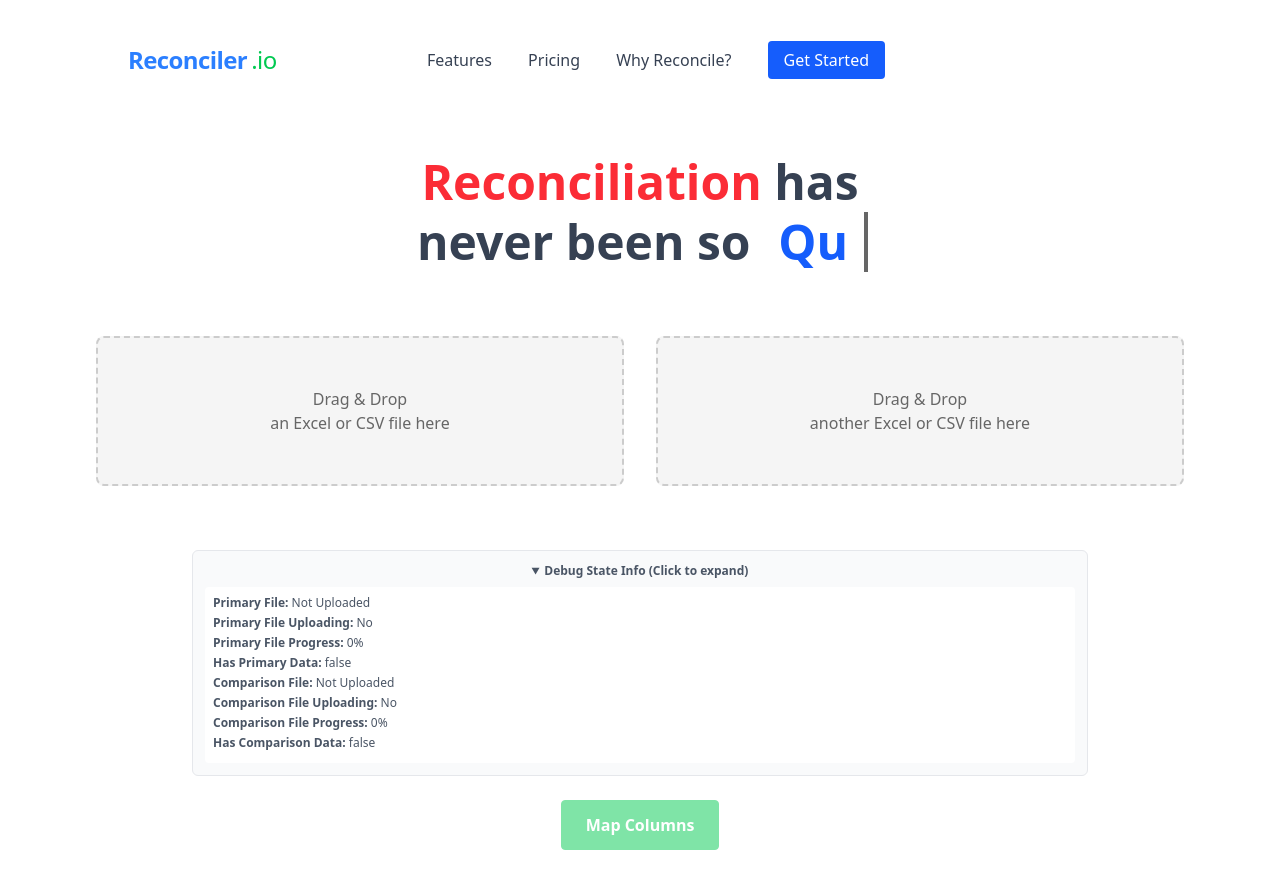
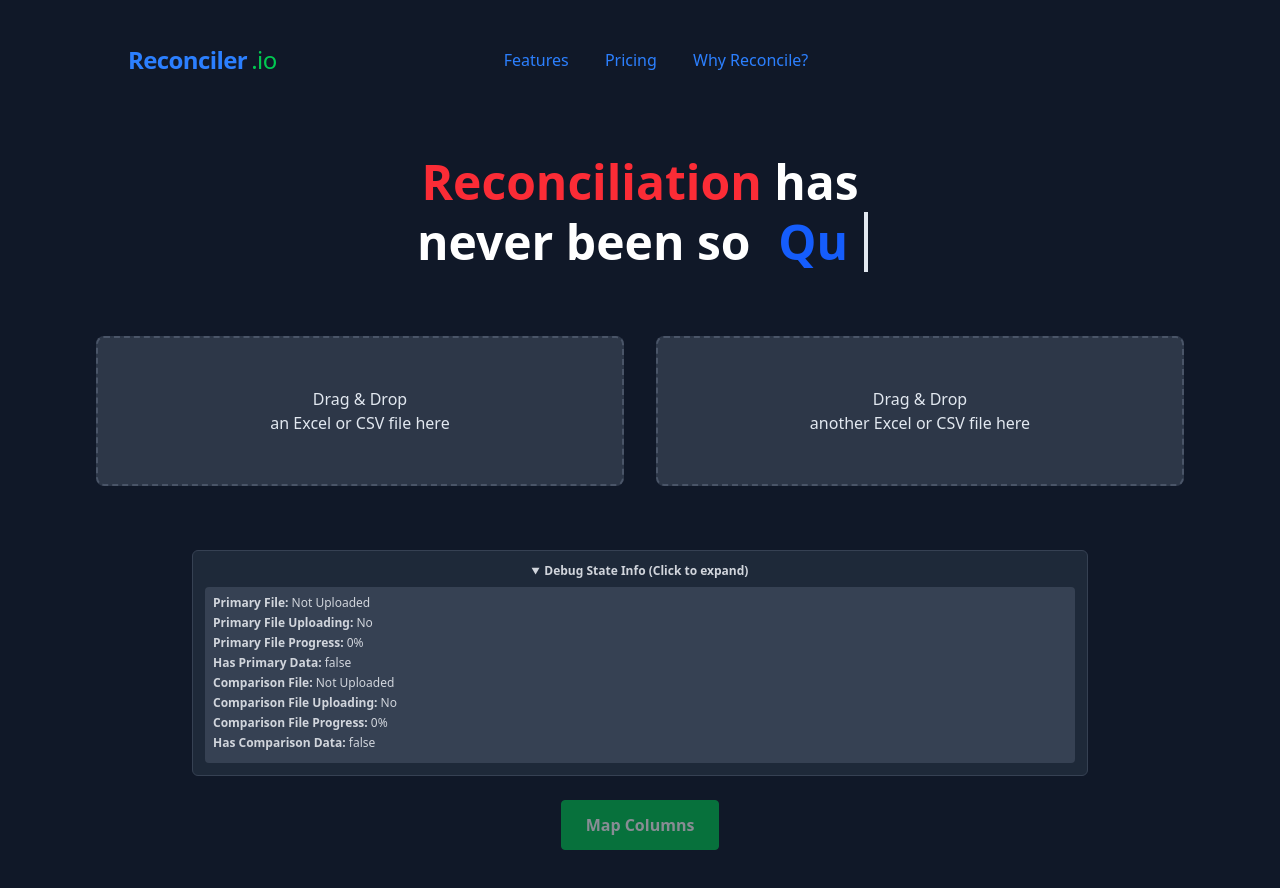
Before and after one commit to nkasozi/reconciler.io, a SvelteKit app: page /upload in a window 1280 px wide. Both pictures are taken after a click on the heading "Debug State Info (Click to expand)". Shown: the top 888 px of the page. Built offline with nearby package versions, Linux system fonts and the light colour scheme.

Commit message:
initial working pricing and why reconcile pages

```diff
--- a/src/routes/+layout.svelte
+++ b/src/routes/+layout.svelte
@@ -32,7 +32,7 @@
 </script>
 
 <!-- Main layout with navigation -->
-<div class="h-screen bg-white text-gray-700">
+<div class="h-screen bg-gray-900 text-white">
 	<!-- Navigation -->
 	<nav class="mx-auto w-full max-w-xl pt-8 md:max-w-2xl lg:max-w-4xl xl:max-w-5xl">
 		<div class="container px-8 py-2 lg:px-0">
@@ -47,7 +47,7 @@
 							<!-- Mobile menu button -->
 							<button
 								type="button"
-								class="cursor-pointer px-2 text-gray-700 hover:text-red-500 focus:text-red-500 focus:outline-none"
+								class="cursor-pointer px-2 text-white hover:text-red-500 focus:text-red-500 focus:outline-none"
 								aria-label="Toggle mobile menu"
 								on:click={() => {
 									console.log('Menu button clicked');
@@ -69,23 +69,18 @@
 				<div class="hidden md:block">
 					<a
 						href="/features"
-						class="ml-8 font-medium text-gray-700 transition duration-150 ease-in-out hover:text-blue-600 focus:text-blue-600 focus:outline-none dark:text-gray-200 dark:hover:text-blue-400 dark:focus:text-blue-400"
+						class="ml-8 font-medium text-blue-500 transition duration-150 ease-in-out hover:text-blue-600 focus:text-blue-600 focus:outline-none dark:text-blue-400 dark:hover:text-blue-300 dark:focus:text-blue-300"
 						>Features</a
 					>
 					<a
 						href="/pricing"
-						class="ml-8 font-medium text-gray-700 transition duration-150 ease-in-out hover:text-blue-600 focus:text-blue-600 focus:outline-none dark:text-gray-200 dark:hover:text-blue-400 dark:focus:text-blue-400"
+						class="ml-8 font-medium text-blue-500 transition duration-150 ease-in-out hover:text-blue-600 focus:text-blue-600 focus:outline-none dark:text-blue-400 dark:hover:text-blue-300 dark:focus:text-blue-300"
 						>Pricing</a
 					>
 					<a
 						href="/why-reconcile"
-						class="ml-8 font-medium text-gray-700 transition duration-150 ease-in-out hover:text-blue-600 focus:text-blue-600 focus:outline-none dark:text-gray-200 dark:hover:text-blue-400 dark:focus:text-blue-400"
+						class="ml-8 font-medium text-blue-500 transition duration-150 ease-in-out hover:text-blue-600 focus:text-blue-600 focus:outline-none dark:text-blue-400 dark:hover:text-blue-300 dark:focus:text-blue-300"
 						>Why Reconcile?</a
-					>
-					<a
-						href="/upload"
-						class="ml-8 px-4 py-2 bg-blue-600 text-white rounded hover:bg-blue-700 transition duration-150 ease-in-out"
-						>Get Started</a
 					>
 				</div>
 <!--				<div-->
@@ -113,7 +108,7 @@
 		{#if mobileNavOpen}
 			<div class="absolute inset-x-0 top-0 z-[9999] p-2 md:hidden">
 				<div class="origin-top-right transform rounded-lg shadow-md transition">
-					<div class="overflow-hidden rounded-lg bg-white shadow-xs">
+					<div class="overflow-hidden rounded-lg bg-gray-800 shadow-xs">
 						<div class="flex items-center justify-between px-5 pt-4">
 							<div>
 								<a href="/" title="Transactions Reconciliation tool">
@@ -127,7 +122,7 @@
 								<!-- Close menu button -->
 								<button
 									type="button"
-									class="inline-flex cursor-pointer items-center justify-center rounded-md p-2 text-gray-400 transition duration-150 ease-in-out hover:bg-gray-50 hover:text-gray-700 focus:bg-gray-50 focus:text-gray-700 focus:outline-none"
+									class="inline-flex cursor-pointer items-center justify-center rounded-md p-2 text-gray-400 transition duration-150 ease-in-out hover:bg-gray-700 hover:text-white focus:bg-gray-700 focus:text-white focus:outline-none"
 									aria-label="Close mobile menu"
 									on:click={() => {
 										console.log('Close button clicked');
@@ -148,19 +143,19 @@
 						<div class="px-2 pt-2 pb-3">
 							<a
 								href="/features"
-								class="mt-1 block rounded-md px-3 py-2 text-base font-medium text-gray-700 transition duration-150 ease-in-out hover:bg-gray-50 hover:text-blue-600 focus:bg-gray-50 focus:text-blue-600 focus:outline-none dark:text-gray-200 dark:hover:text-blue-400 dark:focus:text-blue-400"
+								class="mt-1 block rounded-md px-3 py-2 text-base font-medium text-blue-500 transition duration-150 ease-in-out hover:bg-gray-700 hover:text-blue-300 focus:bg-gray-700 focus:text-blue-300 focus:outline-none"
 							>
 								Features
 							</a>
 							<a
 								href="/pricing"
-								class="mt-1 block rounded-md px-3 py-2 text-base font-medium text-gray-700 transition duration-150 ease-in-out hover:bg-gray-50 hover:text-blue-600 focus:bg-gray-50 focus:text-blue-600 focus:outline-none dark:text-gray-200 dark:hover:text-blue-400 dark:focus:text-blue-400"
+								class="mt-1 block rounded-md px-3 py-2 text-base font-medium text-blue-500 transition duration-150 ease-in-out hover:bg-gray-700 hover:text-blue-300 focus:bg-gray-700 focus:text-blue-300 focus:outline-none"
 							>
 								Pricing
 							</a>
 							<a
 								href="/why-reconcile"
-								class="mt-1 block rounded-md px-3 py-2 text-base font-medium text-gray-700 transition duration-150 ease-in-out hover:bg-gray-50 hover:text-blue-600 focus:bg-gray-50 focus:text-blue-600 focus:outline-none dark:text-gray-200 dark:hover:text-blue-400 dark:focus:text-blue-400"
+								class="mt-1 block rounded-md px-3 py-2 text-base font-medium text-blue-500 transition duration-150 ease-in-out hover:bg-gray-700 hover:text-blue-300 focus:bg-gray-700 focus:text-blue-300 focus:outline-none"
 							>
 								Why Reconcile?
 							</a>
@@ -172,7 +167,7 @@
 							</a>
 							<a
 								href="/blog"
-								class="mt-1 block rounded-md px-3 py-2 text-base font-medium text-gray-700 transition duration-150 ease-in-out hover:bg-gray-50 hover:text-red-400 focus:bg-gray-50 focus:text-red-400 focus:outline-none"
+								class="mt-1 block rounded-md px-3 py-2 text-base font-medium text-white transition duration-150 ease-in-out hover:bg-gray-700 hover:text-blue-300 focus:bg-gray-700 focus:text-blue-300 focus:outline-none"
 							>
 								Blog
 							</a>
@@ -180,13 +175,13 @@
 						<div>
 							<a
 								href="/login"
-								class="block w-full bg-gray-50 px-5 py-3 text-center font-medium text-gray-700 transition duration-150 ease-in-out hover:bg-red-600 hover:text-pink-100 focus:bg-gray-50 focus:text-indigo-700 focus:outline-none"
+								class="block w-full bg-gray-700 px-5 py-3 text-center font-medium text-white transition duration-150 ease-in-out hover:bg-red-600 hover:text-pink-100 focus:outline-none"
 							>
 								Login
 							</a>
 							<a
 								href="/signup"
-								class="block w-full bg-red-400 px-5 py-3 text-center font-medium text-white transition duration-150 ease-in-out hover:bg-red-600 hover:text-pink-100 focus:bg-gray-50 focus:text-indigo-700 focus:outline-none"
+								class="block w-full bg-red-400 px-5 py-3 text-center font-medium text-white transition duration-150 ease-in-out hover:bg-red-600 hover:text-pink-100 focus:outline-none"
 							>
 								Sign Up
 							</a>
@@ -225,7 +220,7 @@
 		height: 400px;
 		left: -200px;
 		top: -100px;
-		background: rgb(0 0 0 / 0.1);
+		background: rgb(255 255 255 / 0.05);
 		animation: pulse-1 15s ease-in-out infinite alternate;
 	}
 
@@ -234,7 +229,7 @@
 		height: 600px;
 		right: -300px;
 		top: -200px;
-		background: rgb(0 0 0 / 0.1);
+		background: rgb(255 255 255 / 0.05);
 		animation: pulse-2 20s ease-in-out infinite alternate;
 	}
 
@@ -243,7 +238,7 @@
 		height: 300px;
 		left: 10%;
 		bottom: 10%;
-		background: rgb(0 0 0 / 0.1);
+		background: rgb(255 255 255 / 0.05);
 		animation: pulse-3 12s ease-in-out infinite alternate;
 	}
 
@@ -252,67 +247,67 @@
 		height: 200px;
 		right: 5%;
 		bottom: 5%;
-		background: rgb(20 20 20 / 0.1);
+		background: rgb(255 255 255 / 0.05);
 		animation: pulse-4 18s ease-in-out infinite alternate;
 	}
 
 	@keyframes pulse-1 {
 		0% {
 			transform: scale(1);
-			opacity: 0.1;
+			opacity: 0.05;
 		}
 		50% {
 			transform: scale(1.1);
-			opacity: 0.15;
+			opacity: 0.08;
 		}
 		100% {
 			transform: scale(1);
-			opacity: 0.1;
+			opacity: 0.05;
 		}
 	}
 
 	@keyframes pulse-2 {
 		0% {
 			transform: scale(1);
-			opacity: 0.08;
+			opacity: 0.04;
 		}
 		50% {
 			transform: scale(1.05);
-			opacity: 0.12;
+			opacity: 0.07;
 		}
 		100% {
 			transform: scale(1);
-			opacity: 0.08;
+			opacity: 0.04;
 		}
 	}
 
 	@keyframes pulse-3 {
 		0% {
 			transform: scale(1);
-			opacity: 0.12;
+			opacity: 0.06;
 		}
 		50% {
 			transform: scale(1.15);
-			opacity: 0.18;
+			opacity: 0.09;
 		}
 		100% {
 			transform: scale(1);
-			opacity: 0.12;
+			opacity: 0.06;
 		}
 	}
 
 	@keyframes pulse-4 {
 		0% {
 			transform: scale(1);
-			opacity: 0.1;
+			opacity: 0.05;
 		}
 		50% {
 			transform: scale(1.2);
-			opacity: 0.16;
+			opacity: 0.08;
 		}
 		100% {
 			transform: scale(1);
-			opacity: 0.1;
+			opacity: 0.05;
 		}
 	}
 </style>
--- a/src/routes/+page.svelte
+++ b/src/routes/+page.svelte
@@ -43,16 +43,17 @@
 	}
 </script>
 
+<div class="min-h-screen bg-gray-900 dark:bg-gray-900 text-white">
 <div class="container mx-auto pt-24 pb-2 text-center">
-	<div class="mb-8 flex justify-center"></div>
+	<div class="flex flex-col justify-center items-center min-h-[80vh]">
 		<h1
-		class="mb-8 px-8 text-2xl leading-tight font-semibold text-gray-700 sm:text-3xl md:text-5xl lg:px-0 lg:text-5xl xl:text-5xl"
+			class="mb-8 px-8 text-2xl leading-tight font-semibold text-white sm:text-3xl md:text-5xl lg:px-0 lg:text-5xl xl:text-5xl"
 		>
 			<span class="font-extrabold text-red-500">Reconciliation</span> has <br /> never been so
 			<span class="animated-text font-extrabold text-blue-600">{currentText}</span>
 		</h1>
 
-	<div class="error fraud my-8 px-8 text-gray-700 sm:leading-loose lg:px-0">
+		<div class="error fraud mb-8 px-8 text-white sm:leading-loose lg:px-0">
 			<span
 				class="mr-4 text-lg leading-tight font-semibold sm:text-xl md:text-xl lg:text-xl xl:text-xl"
 			>
@@ -60,11 +61,10 @@
 			</span>
 		</div>
 
-	<div class="mb-24 flex justify-center">
 		<a
 			href="/upload"
 			title="Try It Now"
-			class="btn-bottom-animation mt-8 rounded border border-green-500 bg-green-500 px-4 py-4 font-semibold text-white hover:bg-green-600 hover:text-pink-100 lg:px-4 lg:py-2 lg:text-sm xl:px-4 xl:py-3 xl:text-base"
+			class="btn-bottom-animation rounded border border-green-500 bg-green-500 px-4 py-4 font-semibold text-white hover:bg-green-600 hover:text-pink-100 lg:px-4 lg:py-2 lg:text-sm xl:px-4 xl:py-3 xl:text-base"
 		>
 			Try It Now For Free
 		</a>
@@ -90,6 +90,7 @@
 	<!-- Mobile SVG illustration -->
 	<div class="-mt-12 text-center md:hidden">
 		<img src="/images/details.svg" alt="Details illustration" class="mx-auto mt-2 max-w-sm px-4" />
+	</div>
 </div>
 </div>
 
@@ -122,7 +123,7 @@
 		right: -5px;
 		top: 0;
 		height: 100%;
-		border-right: 0.1em solid #666;
+		border-right: 0.1em solid #e2e8f0;
 		animation: blink 1s step-end infinite;
 	}
 
@@ -132,7 +133,7 @@
 			border-color: transparent;
 		}
 		50% {
-			border-color: #666;
+			border-color: #e2e8f0;
 		}
 	}
 </style>
--- a/src/routes/upload/+page.svelte
+++ b/src/routes/upload/+page.svelte
@@ -329,9 +329,10 @@
 	}
 </script>
 
+<div class="min-h-screen bg-gray-900 dark:bg-gray-900 text-white">
 <div class="container mx-auto pt-16 pb-2 text-center">
 	<h1
-		class="mb-8 px-8 text-2xl leading-tight font-semibold text-gray-700 sm:text-3xl md:text-5xl lg:px-0 lg:text-5xl xl:text-5xl"
+		class="mb-8 px-8 text-2xl leading-tight font-semibold text-white sm:text-3xl md:text-5xl lg:px-0 lg:text-5xl xl:text-5xl"
 	>
 		<span class="font-extrabold text-red-500">Reconciliation</span> has <br /> never been so
 		<span class="animated-text font-extrabold text-blue-600">{currentText}</span>
@@ -602,11 +603,11 @@
 
 	<!-- Debug State Info -->
 	<div
-		class="mx-auto mb-4 max-w-4xl rounded-md border border-gray-200 bg-gray-50 p-3 text-xs text-gray-600"
+		class="mx-auto mb-4 max-w-4xl rounded-md border border-gray-700 bg-gray-800 p-3 text-xs text-gray-300"
 	>
 		<details>
 			<summary class="cursor-pointer font-semibold">Debug State Info (Click to expand)</summary>
-			<div class="mt-2 rounded bg-white p-2 text-left">
+			<div class="mt-2 rounded bg-gray-700 p-2 text-left">
 				<div class="mb-1">
 					<b>Primary File:</b>
 					{primaryFileData.isUploaded ? 'Uploaded' : 'Not Uploaded'}
@@ -681,6 +682,7 @@
 		/>
 	{/if}
 </div>
+</div>
 
 <style>
 	/* Upload area styling */
@@ -691,16 +693,16 @@
 		justify-content: center;
 		align-items: center;
 		height: 150px;
-		border: 2px dashed #ccc;
+		border: 2px dashed #4a5568;
 		border-radius: 8px;
-		background-color: #f5f5f5;
+		background-color: #2d3748;
 		transition: all 0.3s ease;
 		overflow: hidden;
 	}
 
 	.upload-area.highlight {
 		border-color: #4caf50;
-		background-color: rgba(76, 175, 80, 0.1);
+		background-color: rgba(76, 175, 80, 0.2);
 	}
 
 	.drop-here {
@@ -717,7 +719,7 @@
 	.upload-message {
 		text-align: center;
 		font-size: 1rem;
-		color: #666;
+		color: #e2e8f0;
 		line-height: 1.5;
 	}
 
@@ -735,7 +737,7 @@
 
 	.progress-bar {
 		height: 10px;
-		background-color: #e0e0e0;
+		background-color: #4a5568;
 		border-radius: 5px;
 		overflow: hidden;
 		margin-bottom: 5px;
@@ -749,7 +751,7 @@
 
 	.progress-text {
 		font-size: 0.8rem;
-		color: #666;
+		color: #e2e8f0;
 	}
 
 	/* Preview table styling */
@@ -803,7 +805,7 @@
 		right: -5px;
 		top: 0;
 		height: 100%;
-		border-right: 0.1em solid #666;
+		border-right: 0.1em solid #e2e8f0;
 		animation: blink 1s step-end infinite;
 	}
 
@@ -813,18 +815,19 @@
 			border-color: transparent;
 		}
 		50% {
-			border-color: #666;
+			border-color: #e2e8f0;
 		}
 	}
 
-	/* Dark mode styles */
+	/* Dark mode styles are now the default since we have a dark background */
+	/* These styles will still apply for explicit dark mode */
 	:global(.dark) .upload-area {
 		background-color: #1e1e1e;
 		border-color: #444;
 	}
 
 	:global(.dark) .upload-message {
-		color: #bbb;
+		color: #e2e8f0;
 	}
 
 	:global(.dark) .preview-area {
@@ -833,12 +836,12 @@
 
 	:global(.dark) .preview-table th {
 		background-color: #2a2a2a;
-		color: #ddd;
+		color: #e2e8f0;
 		border-bottom-color: #444;
 	}
 
 	:global(.dark) .preview-table td {
-		color: #bbb;
+		color: #e2e8f0;
 		border-bottom-color: #333;
 	}
 
```
Lines whose indentation alone changed are shown as unchanged.
